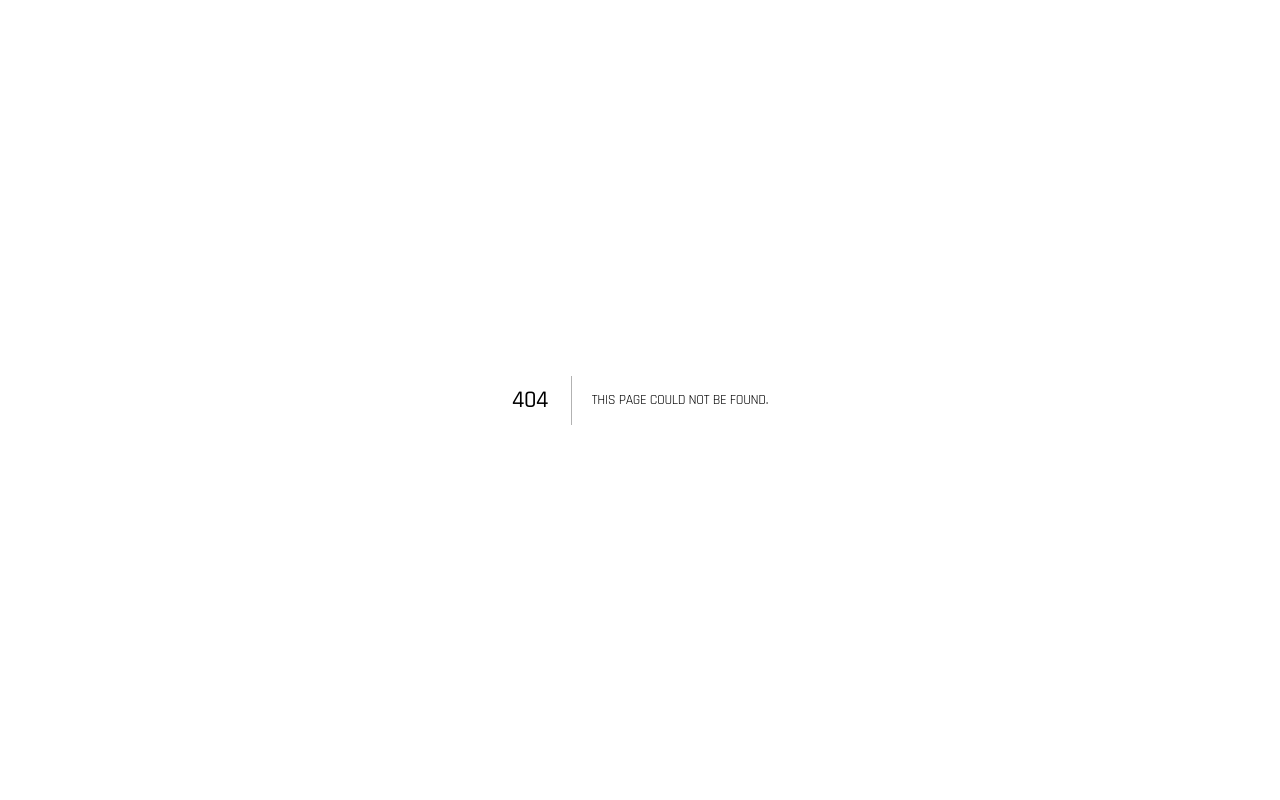
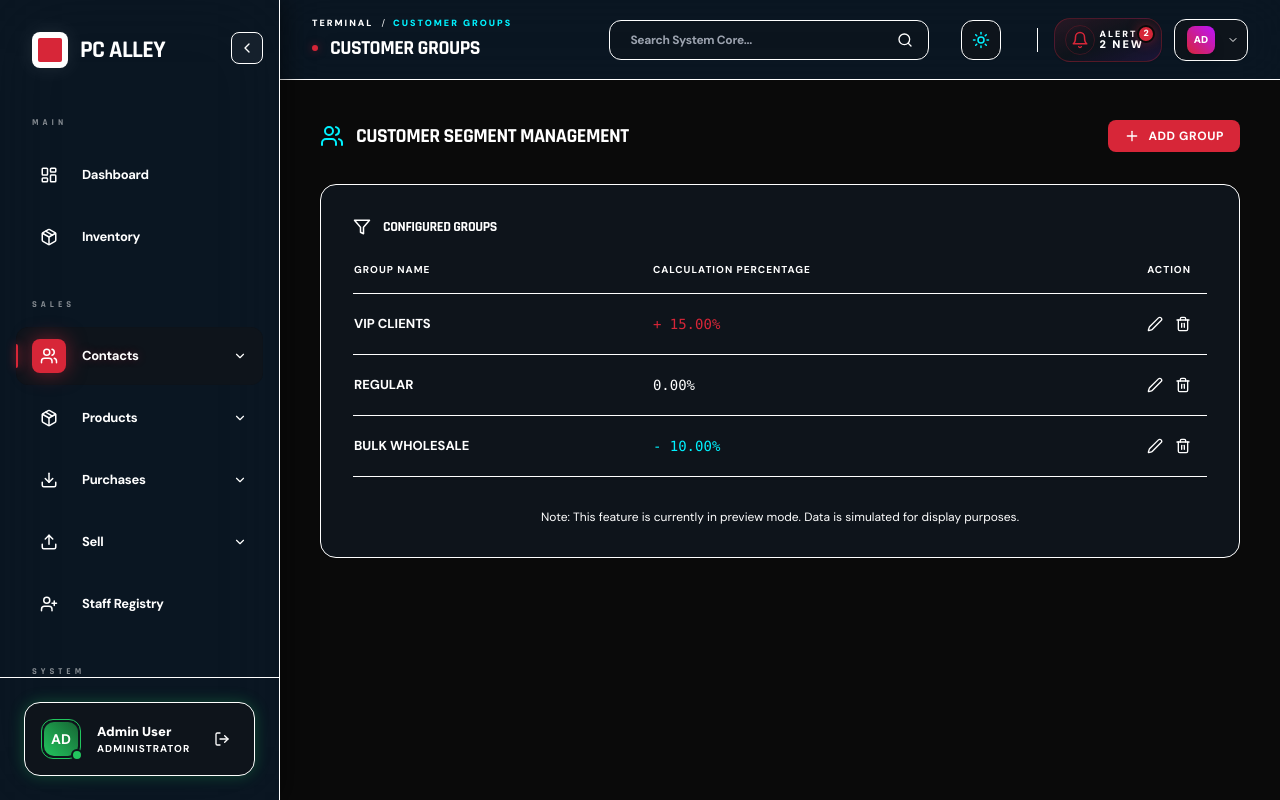
Before and after one commit to aylwardmercurio-tech/PC-ALLEY-Capstone-Project, a Next.js app in the folder frontend/: page /customer-groups in a window 1280 px wide. Before the commit this address had no page. Built offline with nearby package versions, Linux system fonts and the light colour scheme.

Commit message:
Add functional UI placeholder pages for Customer Groups and Import Contacts

```diff
--- /dev/null
+++ b/frontend/src/app/customer-groups/page.js
@@ -0,0 +1,91 @@
+"use client";
+
+import Sidebar from "../../components/Sidebar";
+import TopBar from "../../components/TopBar";
+import { Users, Filter, Plus, Edit2, Trash2 } from "lucide-react";
+import { motion } from "framer-motion";
+
+export default function CustomerGroupsPage() {
+  return (
+    <div className="flex bg-brand-bgbase min-h-screen text-main font-dmsans transition-colors duration-300">
+      <Sidebar />
+
+      <main className="flex-1 flex flex-col h-screen overflow-hidden relative">
+        <TopBar title="CUSTOMER GROUPS" />
+
+        <div className="flex-1 overflow-y-auto p-4 md:p-8 lg:p-10 custom-scrollbar relative z-10 bg-brand-bgbase text-main">
+          {/* Header */}
+          <div className="flex justify-between items-center mb-8">
+            <h2 className="text-xl font-rajdhani font-bold flex items-center gap-3">
+              <Users size={24} className="text-brand-neonblue" />
+              Customer Segment Management
+            </h2>
+            <button className="px-4 py-2 bg-brand-crimson text-white rounded-lg font-bold text-xs uppercase tracking-wider flex items-center gap-2 hover:bg-red-700 transition">
+              <Plus size={16} /> Add Group
+            </button>
+          </div>
+
+          <motion.div
+             initial={{ opacity: 0, y: 10 }}
+             animate={{ opacity: 1, y: 0 }}
+             className="bg-brand-surface border border-border rounded-2xl p-6 lg:p-8 shadow-sm"
+          >
+            <div className="flex items-center justify-between mb-6">
+              <h3 className="text-sm font-rajdhani font-bold uppercase text-main tracking-[2px] flex items-center gap-3">
+                <Filter size={18} className="text-muted" /> Configured Groups
+              </h3>
+            </div>
+
+            <div className="overflow-x-auto">
+              <table className="w-full text-left">
+                <thead>
+                  <tr className="text-[10px] font-bold uppercase tracking-widest text-muted border-b border-border">
+                    <th className="pb-4 pr-4">Group Name</th>
+                    <th className="pb-4 px-4">Calculation Percentage</th>
+                    <th className="pb-4 px-4 text-right">Action</th>
+                  </tr>
+                </thead>
+                <tbody className="text-sm">
+                  <tr className="border-b border-border hover:bg-brand-muted/5 transition-colors">
+                    <td className="py-5 pr-4 font-bold text-[13px] text-main">VIP CLIENTS</td>
+                    <td className="py-5 px-4 text-brand-crimson font-mono">+ 15.00%</td>
+                    <td className="py-5 px-4 text-right">
+                      <div className="flex justify-end gap-3 text-muted">
+                        <Edit2 size={16} className="cursor-pointer hover:text-brand-neonblue transition" />
+                        <Trash2 size={16} className="cursor-pointer hover:text-brand-crimson transition" />
+                      </div>
+                    </td>
+                  </tr>
+                  <tr className="border-b border-border hover:bg-brand-muted/5 transition-colors">
+                    <td className="py-5 pr-4 font-bold text-[13px] text-main">REGULAR</td>
+                    <td className="py-5 px-4 text-muted font-mono">0.00%</td>
+                    <td className="py-5 px-4 text-right">
+                      <div className="flex justify-end gap-3 text-muted">
+                        <Edit2 size={16} className="cursor-pointer hover:text-brand-neonblue transition" />
+                        <Trash2 size={16} className="cursor-pointer hover:text-brand-crimson transition" />
+                      </div>
+                    </td>
+                  </tr>
+                  <tr className="border-b border-border hover:bg-brand-muted/5 transition-colors">
+                    <td className="py-5 pr-4 font-bold text-[13px] text-main">BULK WHOLESALE</td>
+                    <td className="py-5 px-4 text-brand-neonblue font-mono">- 10.00%</td>
+                    <td className="py-5 px-4 text-right">
+                      <div className="flex justify-end gap-3 text-muted">
+                        <Edit2 size={16} className="cursor-pointer hover:text-brand-neonblue transition" />
+                        <Trash2 size={16} className="cursor-pointer hover:text-brand-crimson transition" />
+                      </div>
+                    </td>
+                  </tr>
+                </tbody>
+              </table>
+            </div>
+
+            <div className="mt-8 text-center text-xs text-muted">
+              Note: This feature is currently in preview mode. Data is simulated for display purposes.
+            </div>
+          </motion.div>
+        </div>
+      </main>
+    </div>
+  );
+}
--- /dev/null
+++ b/frontend/src/app/import-contacts/page.js
@@ -0,0 +1,82 @@
+"use client";
+
+import Sidebar from "../../components/Sidebar";
+import TopBar from "../../components/TopBar";
+import { DownloadCloud, Info } from "lucide-react";
+import { motion } from "framer-motion";
+
+export default function ImportContactsPage() {
+  return (
+    <div className="flex bg-brand-bgbase min-h-screen text-main font-dmsans transition-colors duration-300">
+      <Sidebar />
+
+      <main className="flex-1 flex flex-col h-screen overflow-hidden relative">
+        <TopBar title="IMPORT CONTACTS" />
+
+        <div className="flex-1 overflow-y-auto p-4 md:p-8 lg:p-10 custom-scrollbar relative z-10 bg-brand-bgbase text-main">
+          {/* Header */}
+          <div className="mb-8">
+            <h2 className="text-xl font-rajdhani font-bold flex items-center gap-3 text-main">
+              <DownloadCloud size={24} className="text-brand-neonblue" />
+              Batch Import Contacts
+            </h2>
+            <p className="text-xs text-muted mt-2">Upload a CSV file to bulk add customers or suppliers into the system.</p>
+          </div>
+
+          <div className="grid grid-cols-1 lg:grid-cols-3 gap-6">
+            <motion.div
+               initial={{ opacity: 0, y: 10 }}
+               animate={{ opacity: 1, y: 0 }}
+               className="lg:col-span-2 bg-brand-surface border border-border rounded-2xl p-6 lg:p-10 shadow-sm"
+            >
+              <div className="border-2 border-dashed border-border rounded-xl p-12 flex flex-col items-center justify-center text-center hover:bg-brand-muted/5 transition-colors cursor-pointer group">
+                <div className="w-16 h-16 rounded-full bg-brand-bgbase flex items-center justify-center mb-4 group-hover:scale-110 transition-transform">
+                  <DownloadCloud size={24} className="text-brand-neonblue" />
+                </div>
+                <h4 className="font-bold text-sm text-main mb-2">Drag and drop your file here</h4>
+                <p className="text-xs text-muted mb-6">or</p>
+                <button className="px-6 py-2 bg-brand-bgbase border border-border text-main rounded-lg font-bold text-xs hover:bg-brand-neonblue/10 hover:border-brand-neonblue/50 transition">
+                  Browse Files
+                </button>
+              </div>
+              <div className="mt-4 flex justify-between items-center text-xs text-muted">
+                <span>Supported format: .csv</span>
+                <span className="text-brand-crimson cursor-pointer hover:underline">Download Template File</span>
+              </div>
+            </motion.div>
+
+            <motion.div
+               initial={{ opacity: 0, y: 10 }}
+               animate={{ opacity: 1, y: 0 }}
+               transition={{ delay: 0.1 }}
+               className="bg-brand-surface border border-border rounded-2xl p-6 shadow-sm"
+            >
+              <h3 className="text-sm font-rajdhani font-bold uppercase text-main tracking-[2px] flex items-center gap-2 mb-6">
+                <Info size={16} className="text-brand-neonpurple" /> Import Instructions
+              </h3>
+
+              <ul className="text-xs text-muted space-y-4">
+                <li className="flex gap-2">
+                  <span className="font-bold text-main">1.</span>
+                  Your CSV data should be in the format provided in the template.
+                </li>
+                <li className="flex gap-2">
+                  <span className="font-bold text-main">2.</span>
+                  The first line of your CSV file should be the column headers as in the template.
+                </li>
+                <li className="flex gap-2">
+                  <span className="font-bold text-main">3.</span>
+                  Required fields MUST be filled: <span className="text-brand-crimson">Contact Type, Name, Mobile</span>
+                </li>
+                <li className="flex gap-2">
+                  <span className="font-bold text-main">4.</span>
+                  If no group is provided, they will be assigned directly to Regular defaults.
+                </li>
+              </ul>
+            </motion.div>
+          </div>
+        </div>
+      </main>
+    </div>
+  );
+}
--- a/frontend/src/components/Sidebar.js
+++ b/frontend/src/components/Sidebar.js
@@ -52,8 +52,8 @@ const Sidebar = () => {
       { title: "Inventory", icon: Package, path: "/inventory", group: "MAIN" },
       { title: "Contacts", icon: Users, path: "#contacts", group: "SALES", subItems: [
         { title: "Customers", path: "/customers" },
-        { title: "Customer Groups", path: "#dummy-groups" },
-        { title: "Import Contacts", path: "#dummy-import" }
+        { title: "Customer Groups", path: "/customer-groups" },
+        { title: "Import Contacts", path: "/import-contacts" }
       ]},
       { title: "Products", icon: Package, path: "#products", group: "SALES", subItems: [
         { title: "List Products", path: "/products" },
```
